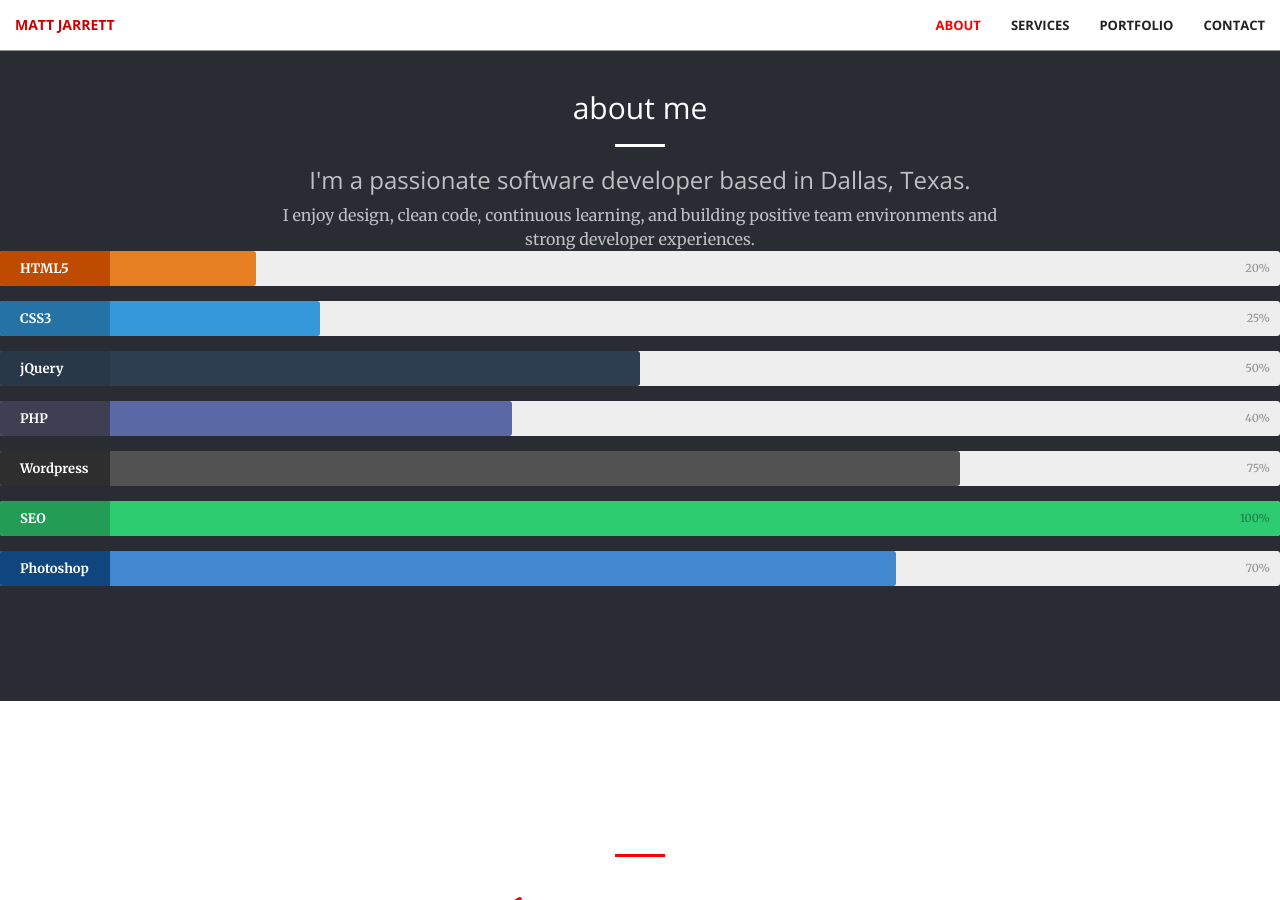
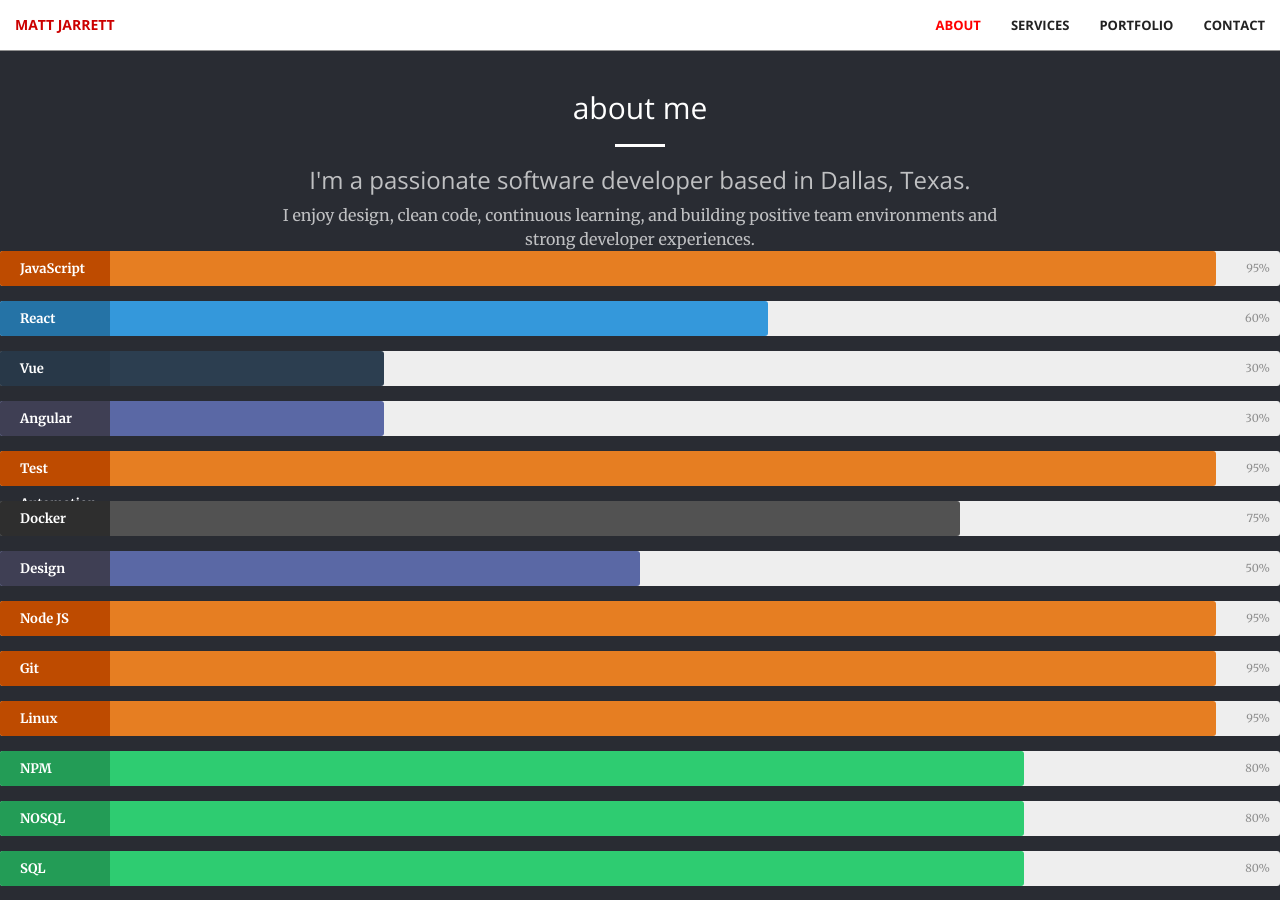
Before and after one commit to cujarrett/cujarrett.github.io, a Jekyll site: the page built from index.html, in a window 1280 px wide and 900 px high, scrolled down 909 px. Built offline with Jekyll 4.4.1, drawn with Linux system fonts in a browser that asks for light colours; Markdown is read by kramdown in place of the engine named in the settings; some of the changed text lies outside the part shown.

Commit message:
Adds more skills

```diff
--- a/_includes/call-to-action.html
+++ b/_includes/call-to-action.html
@@ -10,40 +10,101 @@
     </div>
   </div>
 
-  <div class="skillbar clearfix " data-percent="20%">
-    <div class="skillbar-title" style="background: #d35400;"><span>HTML5</span></div>
+  <div class="skillbar clearfix " data-percent="95%">
+    <div class="skillbar-title" style="background: #d35400;"><span>JavaScript</span></div>
     <div class="skillbar-bar" style="background: #e67e22;"></div>
-    <div class="skill-bar-percent">20%</div>
+    <div class="skill-bar-percent">95%</div>
   </div> <!-- End Skill Bar -->
 
-  <div class="skillbar clearfix " data-percent="25%">
-    <div class="skillbar-title" style="background: #2980b9;"><span>CSS3</span></div>
+  <div class="skillbar clearfix " data-percent="60%">
+    <div class="skillbar-title" style="background: #2980b9;"><span>React</span></div>
     <div class="skillbar-bar" style="background: #3498db;"></div>
-    <div class="skill-bar-percent">25%</div>
+    <div class="skill-bar-percent">60%</div>
   </div> <!-- End Skill Bar -->
 
-  <div class="skillbar clearfix " data-percent="50%">
-    <div class="skillbar-title" style="background: #2c3e50;"><span>jQuery</span></div>
+  <div class="skillbar clearfix " data-percent="30%">
+    <div class="skillbar-title" style="background: #2c3e50;"><span>Vue</span></div>
     <div class="skillbar-bar" style="background: #2c3e50;"></div>
-    <div class="skill-bar-percent">50%</div>
+    <div class="skill-bar-percent">30%</div>
   </div> <!-- End Skill Bar -->
 
-  <div class="skillbar clearfix " data-percent="40%">
-    <div class="skillbar-title" style="background: #46465e;"><span>PHP</span></div>
+  <div class="skillbar clearfix " data-percent="30%">
+    <div class="skillbar-title" style="background: #46465e;"><span>Angular</span></div>
     <div class="skillbar-bar" style="background: #5a68a5;"></div>
-    <div class="skill-bar-percent">40%</div>
+    <div class="skill-bar-percent">30%</div>
   </div> <!-- End Skill Bar -->
 
+  <div class="skillbar clearfix " data-percent="95%">
+      <div class="skillbar-title" style="background: #d35400;"><span>Test Automation</span></div>
+      <div class="skillbar-bar" style="background: #e67e22;"></div>
+      <div class="skill-bar-percent">95%</div>
+    </div> <!-- End Skill Bar -->
+
   <div class="skillbar clearfix " data-percent="75%">
-    <div class="skillbar-title" style="background: #333333;"><span>Wordpress</span></div>
+    <div class="skillbar-title" style="background: #333333;"><span>Docker</span></div>
     <div class="skillbar-bar" style="background: #525252;"></div>
     <div class="skill-bar-percent">75%</div>
   </div> <!-- End Skill Bar -->
 
+  <div class="skillbar clearfix " data-percent="50%">
+      <div class="skillbar-title" style="background: #46465e;"><span>Design</span></div>
+      <div class="skillbar-bar" style="background: #5a68a5;"></div>
+      <div class="skill-bar-percent">50%</div>
+    </div> <!-- End Skill Bar -->
+
+  <div class="skillbar clearfix " data-percent="95%">
+    <div class="skillbar-title" style="background: #d35400;"><span>Node JS</span></div>
+    <div class="skillbar-bar" style="background: #e67e22;"></div>
+    <div class="skill-bar-percent">95%</div>
+  </div> <!-- End Skill Bar -->
+
+  <div class="skillbar clearfix " data-percent="95%">
+    <div class="skillbar-title" style="background: #d35400;"><span>Git</span></div>
+    <div class="skillbar-bar" style="background: #e67e22;"></div>
+    <div class="skill-bar-percent">95%</div>
+  </div> <!-- End Skill Bar -->
+
+  <div class="skillbar clearfix " data-percent="95%">
+    <div class="skillbar-title" style="background: #d35400;"><span>Linux</span></div>
+    <div class="skillbar-bar" style="background: #e67e22;"></div>
+    <div class="skill-bar-percent">95%</div>
+  </div> <!-- End Skill Bar -->
+
+  <div class="skillbar clearfix " data-percent="80%">
+    <div class="skillbar-title" style="background: #27ae60;"><span>NPM</span></div>
+    <div class="skillbar-bar" style="background: #2ecc71;"></div>
+    <div class="skill-bar-percent">80%</div>
+  </div> <!-- End Skill Bar -->
+
+  <div class="skillbar clearfix " data-percent="80%">
+    <div class="skillbar-title" style="background: #27ae60;"><span>NOSQL</span></div>
+    <div class="skillbar-bar" style="background: #2ecc71;"></div>
+    <div class="skill-bar-percent">80%</div>
+  </div> <!-- End Skill Bar -->
+
+
+  <div class="skillbar clearfix " data-percent="80%">
+    <div class="skillbar-title" style="background: #27ae60;"><span>SQL</span></div>
+    <div class="skillbar-bar" style="background: #2ecc71;"></div>
+    <div class="skill-bar-percent">80%</div>
+  </div> <!-- End Skill Bar -->
+
+  <div class="skillbar clearfix " data-percent="90%">
+    <div class="skillbar-title" style="background: #27ae60;"><span>Open Source Development</span></div>
+    <div class="skillbar-bar" style="background: #2ecc71;"></div>
+    <div class="skill-bar-percent">90%</div>
+  </div> <!-- End Skill Bar -->
+
   <div class="skillbar clearfix " data-percent="100%">
-    <div class="skillbar-title" style="background: #27ae60;"><span>SEO</span></div>
+    <div class="skillbar-title" style="background: #27ae60;"><span>GitHub & GitLab</span></div>
     <div class="skillbar-bar" style="background: #2ecc71;"></div>
     <div class="skill-bar-percent">100%</div>
+  </div> <!-- End Skill Bar -->
+
+  <div class="skillbar clearfix " data-percent="70%">
+    <div class="skillbar-title" style="background: #124e8c;"><span>CI/CD & Pipelines</span></div>
+    <div class="skillbar-bar" style="background: #4288d0;"></div>
+    <div class="skill-bar-percent">70%</div>
   </div> <!-- End Skill Bar -->
 
   <div class="skillbar clearfix " data-percent="70%">
@@ -51,4 +112,16 @@
     <div class="skillbar-bar" style="background: #4288d0;"></div>
     <div class="skill-bar-percent">70%</div>
   </div> <!-- End Skill Bar -->
+
+  <div class="skillbar clearfix " data-percent="70%">
+    <div class="skillbar-title" style="background: #124e8c;"><span>Grafana & Prometheus </span></div>
+    <div class="skillbar-bar" style="background: #4288d0;"></div>
+    <div class="skill-bar-percent">70%</div>
+  </div> <!-- End Skill Bar -->
+
+  <div class="skillbar clearfix " data-percent="90%">
+    <div class="skillbar-title" style="background: #d35400;"><span>Java</span></div>
+    <div class="skillbar-bar" style="background: #e67e22;"></div>
+    <div class="skill-bar-percent">90%</div>
+  </div> <!-- End Skill Bar -->
 </section>
```
